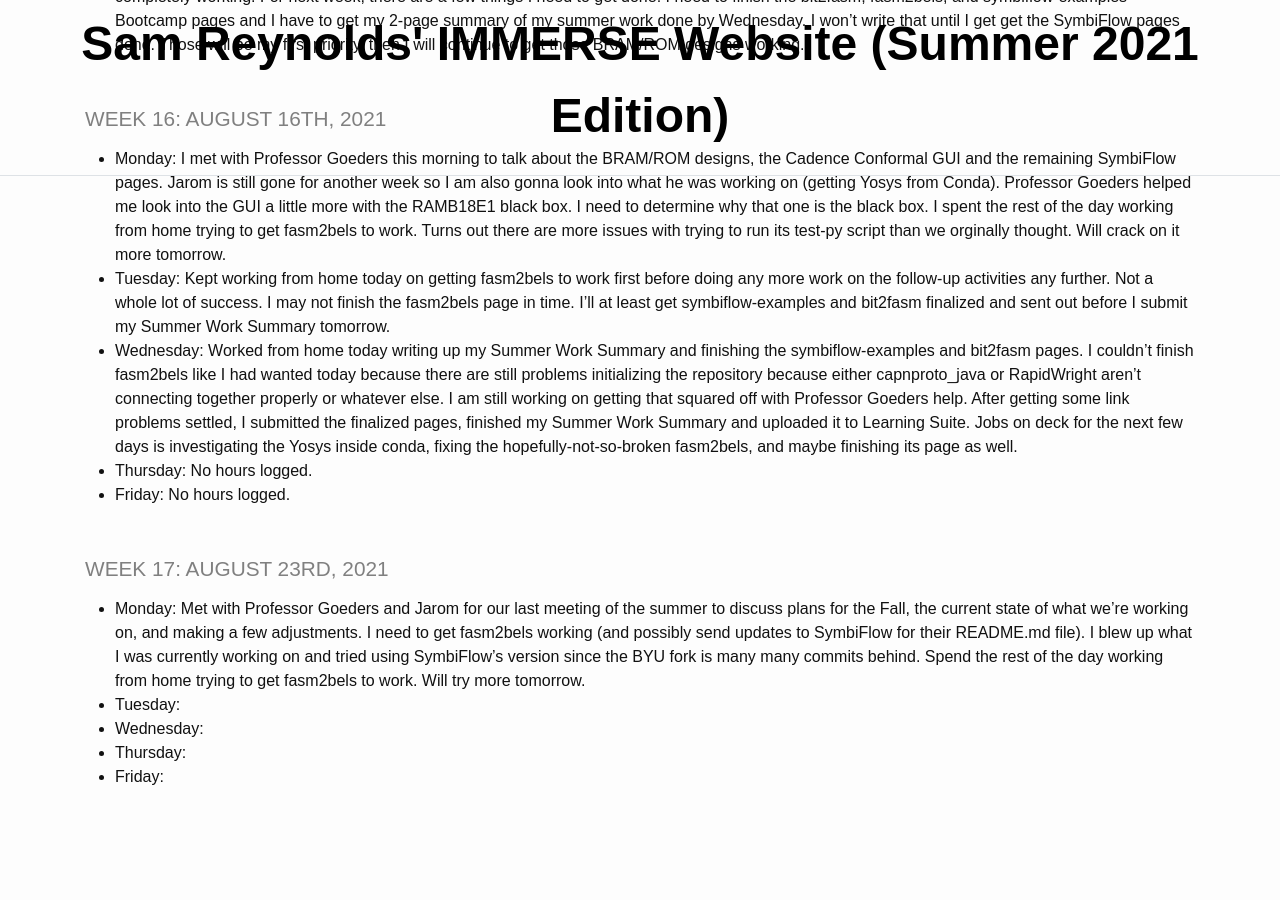
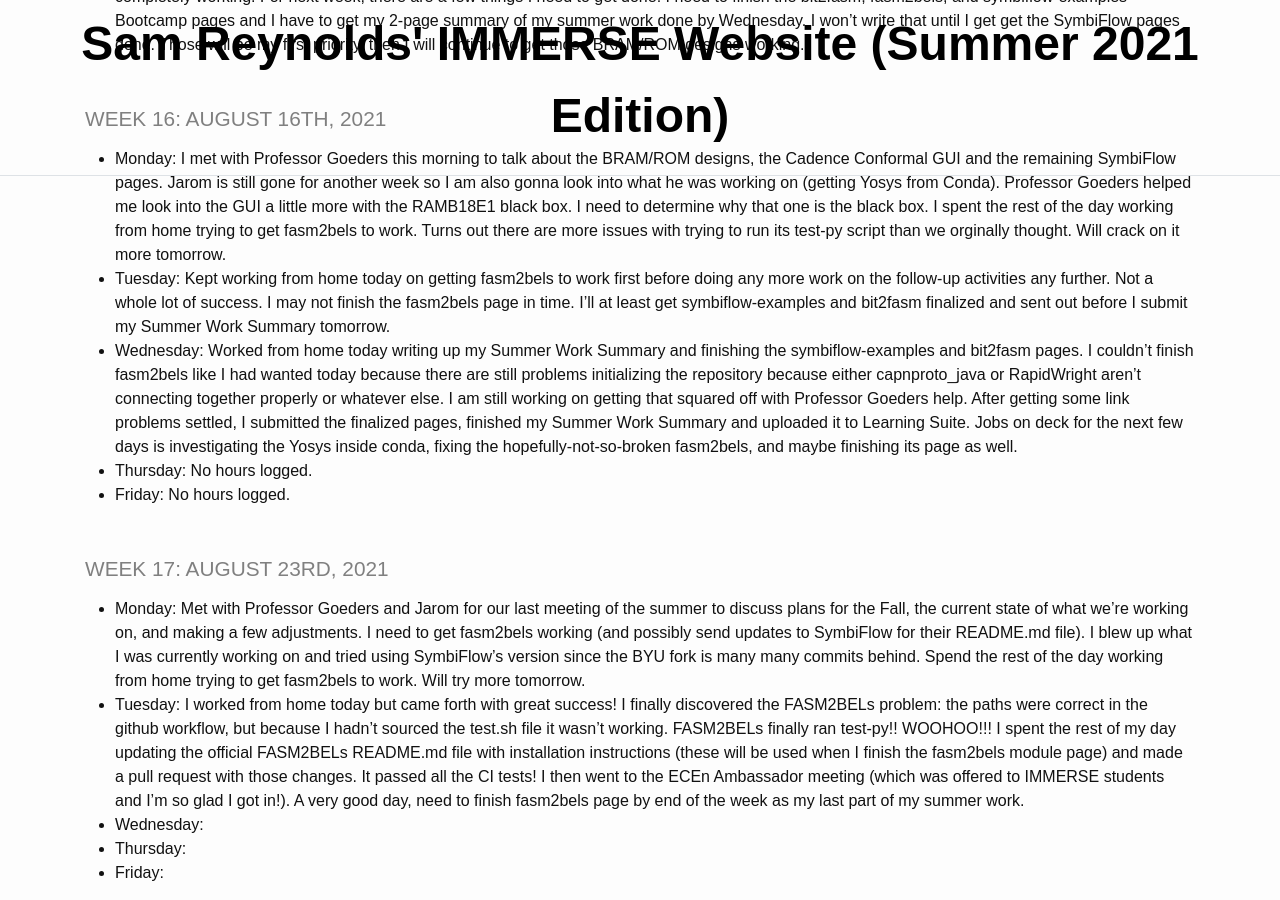
Before and after one commit to TheDHCreator/thedhcreator.github.io, a Jekyll site: the page built from _pages/log.md, in a window 1280 px wide and 900 px high, scrolled down 6462 px. Built offline with Jekyll 4.4.1, drawn with Linux system fonts in a browser that asks for light colours; before the commit the page ends 7266 px from its top, so only the background shows below that.

Commit message:
FASM2BELS worksgit add _pages/log.md ! pull request sent to SymbiFlow, need to finish module page by end of week on Friday and complete my last bit of summer work

```diff
--- a/_pages/log.md
+++ b/_pages/log.md
@@ -150,7 +150,7 @@ title: IMMERSE Log
 ### Week 17: August 23rd, 2021
 
 * **Monday**: Met with Professor Goeders and Jarom for our last meeting of the summer to discuss plans for the Fall, the current state of what we're working on, and making a few adjustments. I need to get fasm2bels working (and possibly send updates to SymbiFlow for their README.md file). I blew up what I was currently working on and tried using SymbiFlow's version since the BYU fork is many many commits behind. Spend the rest of the day working from home trying to get fasm2bels to work. Will try more tomorrow.
-* **Tuesday**:
+* **Tuesday**: I worked from home today but came forth with great success! I finally discovered the FASM2BELs problem: the paths were correct in the github workflow, but because I hadn't sourced the test.sh file it wasn't working. FASM2BELs finally ran test-py!! WOOHOO!!! I spent the rest of my day updating the official FASM2BELs README.md file with installation instructions (these will be used when I finish the fasm2bels module page) and made a pull request with those changes. It passed all the CI tests! I then went to the ECEn Ambassador meeting (which was offered to IMMERSE students and I'm so glad I got in!). A very good day, need to finish fasm2bels page by end of the week as my last part of my summer work.
 * **Wednesday**:
 * **Thursday**:
 * **Friday**:
```
